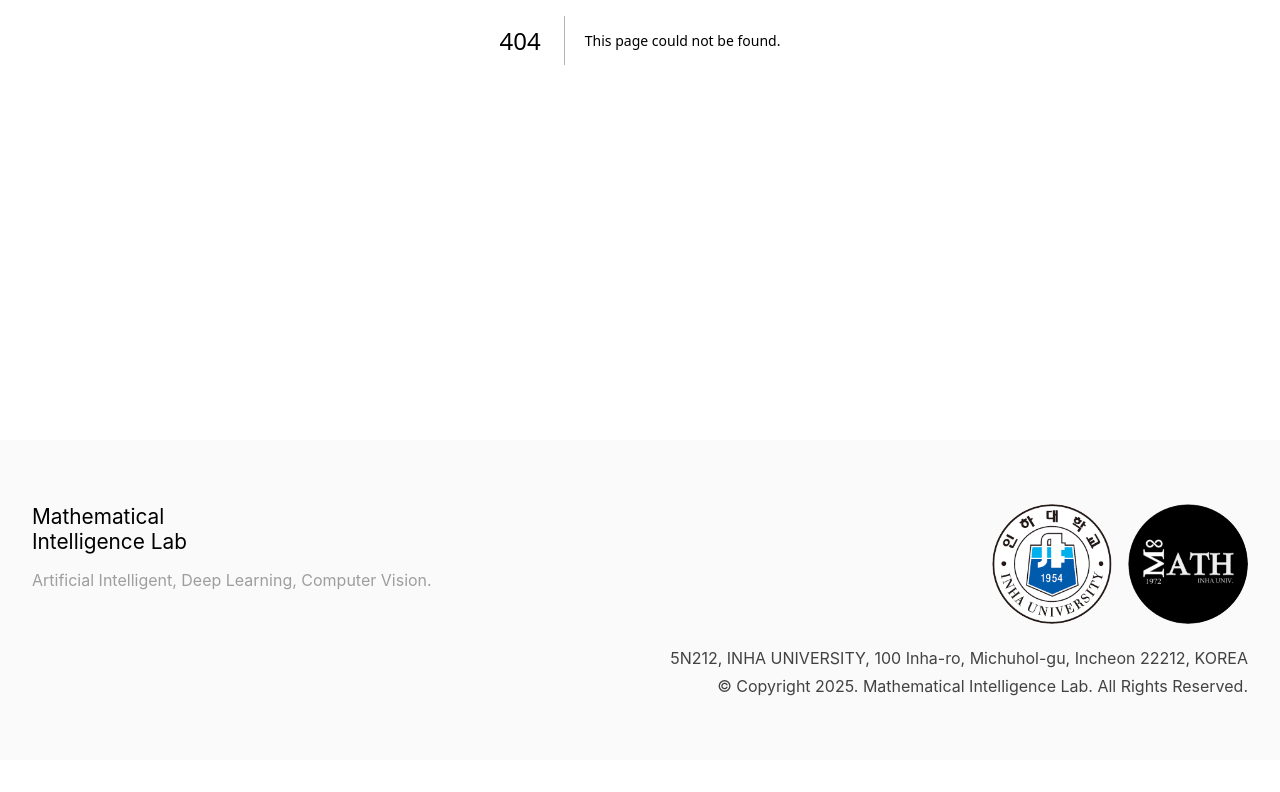
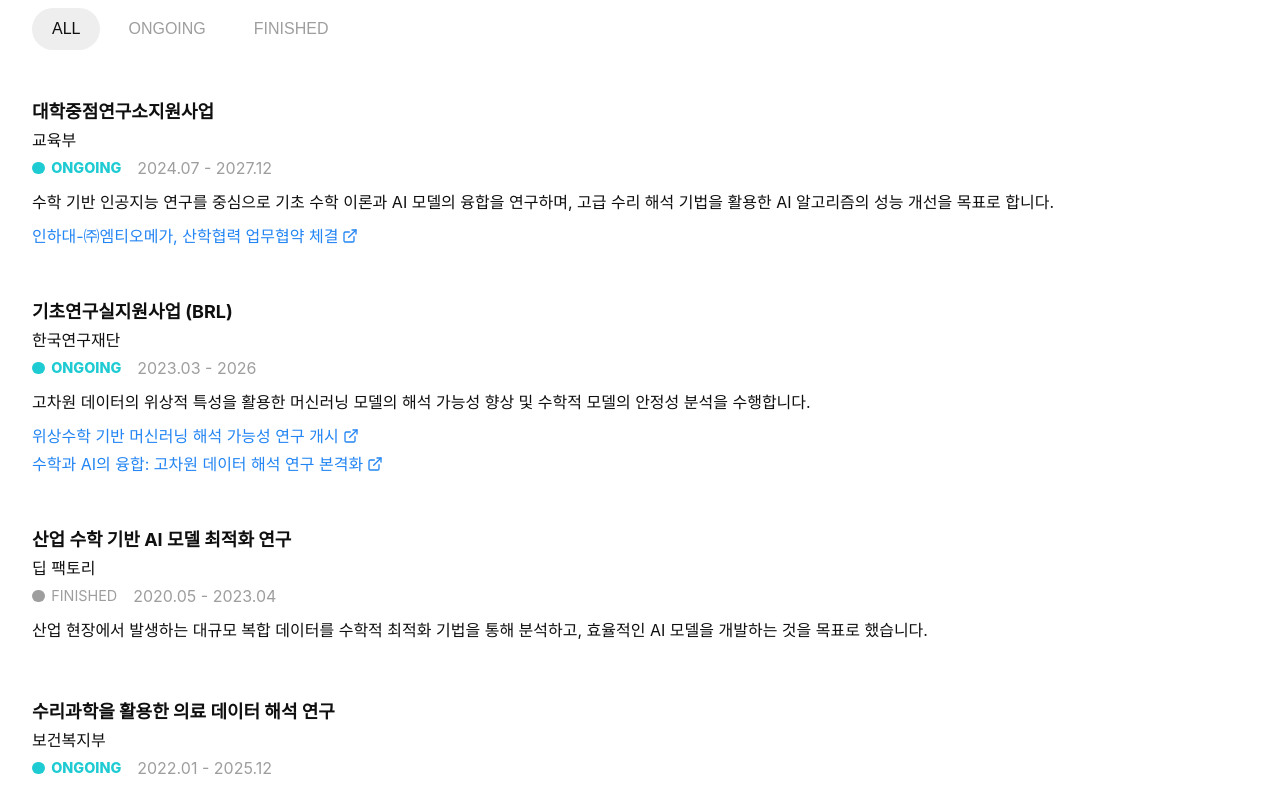
Before and after one commit to yooshnn/yshyun-lab, a Next.js app: page /project in a window 1280 px wide. Before the commit this address had no page. Shown: the part 480-1272 px from the top of the page. Before the commit the page ends 1240 px from the top, so only its background shows below. Built offline with nearby package versions, Linux system fonts and the light colour scheme.

Commit message:
feat: implement /project

```diff
--- /dev/null
+++ b/src/app/project/dummy.ts
@@ -0,0 +1,83 @@
+type Data = {
+  uid: number;
+  title: string;
+  organization: string;
+  ongoing: number;
+  period: string;
+  information: string;
+  article: { title: string; url: string }[];
+};
+
+export const data: { data: Data[] } = {
+  data: [
+    {
+      uid: 1,
+      title: '대학중점연구소지원사업',
+      organization: '교육부',
+      ongoing: 1,
+      period: '2024.07 - 2027.12',
+      information:
+        '수학 기반 인공지능 연구를 중심으로 기초 수학 이론과 AI 모델의 융합을 연구하며, 고급 수리 해석 기법을 활용한 AI 알고리즘의 성능 개선을 목표로 합니다.',
+      article: [
+        {
+          title: '인하대-㈜엠티오메가, 산학협력 업무협약 체결',
+          url: 'https://inha.ac.kr/',
+        },
+      ],
+    },
+    {
+      uid: 2,
+      title: '기초연구실지원사업 (BRL)',
+      organization: '한국연구재단',
+      ongoing: 1,
+      period: '2023.03 - 2026',
+      information:
+        '고차원 데이터의 위상적 특성을 활용한 머신러닝 모델의 해석 가능성 향상 및 수학적 모델의 안정성 분석을 수행합니다.',
+      article: [
+        {
+          title: '위상수학 기반 머신러닝 해석 가능성 연구 개시',
+          url: 'https://nrf.re.kr/',
+        },
+        {
+          title: '수학과 AI의 융합: 고차원 데이터 해석 연구 본격화',
+          url: 'https://news.example.com/article/brl-research',
+        },
+      ],
+    },
+    {
+      uid: 3,
+      title: '산업 수학 기반 AI 모델 최적화 연구',
+      organization: '딥 팩토리',
+      ongoing: 0,
+      period: '2020.05 - 2023.04',
+      information:
+        '산업 현장에서 발생하는 대규모 복합 데이터를 수학적 최적화 기법을 통해 분석하고, 효율적인 AI 모델을 개발하는 것을 목표로 했습니다.',
+      article: [],
+    },
+    {
+      uid: 4,
+      title: '수리과학을 활용한 의료 데이터 해석 연구',
+      organization: '보건복지부',
+      ongoing: 1,
+      period: '2022.01 - 2025.12',
+      information:
+        '위상 데이터 분석(TDA) 및 확률 모델을 활용해 의료 영상 및 임상 데이터에서 새로운 패턴을 발견하고, 진단 보조 시스템을 개발합니다.',
+      article: [
+        {
+          title: '의료 AI 혁신을 위한 수리 모델 도입',
+          url: 'https://mohw.go.kr/',
+        },
+      ],
+    },
+    {
+      uid: 5,
+      title: 'AI 기반 정밀 수학 모델 연구',
+      organization: '넥스리틱스',
+      ongoing: 0,
+      period: '2019.09 - 2022.08',
+      information:
+        '수학적 모델링을 통한 기계 학습 모델의 성능 개선 및 복잡한 물리 시스템의 시뮬레이션을 수행했습니다.',
+      article: [],
+    },
+  ],
+};
--- /dev/null
+++ b/src/app/project/page.tsx
@@ -0,0 +1,71 @@
+import { NavToggle, NavToggles, PageTitle, Wrapper } from '@/components';
+import { Project, Projects } from '@/components/pages/project/project';
+import { data } from './dummy';
+
+interface Props {
+  searchParams: {
+    filter: string;
+  };
+}
+
+export default async function Page({ searchParams }: Props) {
+  const getProjects = () => {
+    const { filter } = searchParams;
+
+    if (filter === 'ongoing') return data.data.filter((i) => i.ongoing);
+    if (filter === 'finished') return data.data.filter((i) => !i.ongoing);
+    return data.data;
+  };
+
+  return (
+    <>
+      <PageTitle title="Project" subtitle="" />
+      <Wrapper>
+        <NavToggles>
+          <NavToggle
+            url="/project?filter=all"
+            label="ALL"
+            paramKey="filter"
+            value="all"
+            fallback
+          />
+          <NavToggle
+            url="/project?filter=ongoing"
+            label="ONGOING"
+            paramKey="filter"
+            value="ongoing"
+          />
+          <NavToggle
+            url="/project?filter=finished"
+            label="FINISHED"
+            paramKey="filter"
+            value="finished"
+          />
+        </NavToggles>
+        <Projects>
+          {getProjects().map(
+            ({
+              uid,
+              title,
+              organization,
+              ongoing,
+              period,
+              information,
+              article,
+            }) => (
+              <Project
+                key={`project:${uid}`}
+                title={title}
+                organization={organization}
+                ongoing={ongoing}
+                period={period}
+                information={information}
+                article={article}
+              />
+            )
+          )}
+        </Projects>
+      </Wrapper>
+    </>
+  );
+}
--- /dev/null
+++ b/src/components/pages/project/project.module.scss
@@ -0,0 +1,68 @@
+@use '@/styles/color';
+
+.wrapper {
+  display: flex;
+  flex-direction: column;
+  row-gap: 3rem;
+
+  list-style: none;
+}
+
+.container {
+  > * {
+    line-height: 1.75rem;
+  }
+}
+
+.title {
+  font-size: 1.125rem;
+}
+
+.ongoing {
+  display: flex;
+  column-gap: 1rem;
+  align-items: center;
+
+  .period {
+    color: color.$muted;
+  }
+
+  .status {
+    display: inherit;
+    column-gap: 0.4rem;
+    align-items: center;
+    font-size: 0.9rem;
+
+    .circle {
+      width: 0.8rem;
+      height: 0.8rem;
+      border-radius: 50%;
+    }
+
+    &.ongoing {
+      color: color.$primary;
+      font-weight: 800;
+
+      .circle {
+        background-color: color.$primary;
+      }
+    }
+
+    &.finished {
+      color: color.$muted;
+
+      .circle {
+        background-color: color.$muted;
+      }
+    }
+  }
+}
+
+.article {
+  list-style: none;
+}
+
+.information {
+  margin: 0.5rem 0;
+  line-height: 1.5;
+}
--- /dev/null
+++ b/src/components/pages/project/project.tsx
@@ -0,0 +1,59 @@
+import clsx from 'clsx';
+import React from 'react';
+import { Link } from '@/components';
+import styles from './project.module.scss';
+
+interface WrapperProps extends React.PropsWithChildren {
+  title?: string;
+}
+
+export const Projects = ({ children }: WrapperProps) => (
+  <ul className={styles.wrapper}>{children}</ul>
+);
+
+interface ItemProps {
+  title: string;
+  organization: string;
+  ongoing: number;
+  period: string;
+  information: string;
+  article: { title: string; url: string }[];
+}
+
+export const Project = ({
+  title,
+  organization,
+  ongoing,
+  period,
+  information,
+  article,
+}: ItemProps) => {
+  return (
+    <li className={styles.container}>
+      <h4 className={styles.title}>{title}</h4>
+      <span className={styles.organization}>{organization}</span>
+      <div className={styles.ongoing}>
+        <div
+          className={clsx(
+            styles.status,
+            ongoing ? styles.ongoing : styles.finished
+          )}
+        >
+          <div className={styles.circle} />
+          <span>{ongoing ? 'ONGOING' : 'FINISHED'}</span>
+        </div>
+        <span className={styles.period}>{period}</span>
+      </div>
+      <p className={styles.information}>{information}</p>
+      <ul className={styles.article}>
+        {article.map(({ title, url }, index) => (
+          <li key={`article;url:${url};index:${index}`}>
+            <Link href={url} external>
+              {title}
+            </Link>
+          </li>
+        ))}
+      </ul>
+    </li>
+  );
+};
--- a/src/components/ui/index.tsx
+++ b/src/components/ui/index.tsx
@@ -4,3 +4,4 @@ export * from './page-title/page-title';
 export * from './email/email';
 export * from './timeline/timeline';
 export * from './chip/chip';
+export * from './nav-toggle/nav-toggle';
--- /dev/null
+++ b/src/components/ui/nav-toggle/nav-toggle.module.scss
@@ -0,0 +1,20 @@
+@use '@/styles/color';
+
+.toggle {
+  color: color.$muted;
+}
+
+.highlight {
+  background-color: color.$light;
+  color: color.$black;
+}
+
+.toggleGroup {
+  display: flex;
+  gap: 0.5rem;
+  margin-bottom: 3rem;
+
+  @include mobile {
+    margin-bottom: 2rem;
+  }
+}
--- /dev/null
+++ b/src/components/ui/nav-toggle/nav-toggle.tsx
@@ -0,0 +1,52 @@
+'use client';
+
+import clsx from 'clsx';
+import { useRouter, useSearchParams } from 'next/navigation';
+import { Button } from '../button/button';
+import styles from './nav-toggle.module.scss';
+
+export const NavToggles = ({ children }: React.PropsWithChildren) => (
+  <nav className={styles.toggleGroup}>{children}</nav>
+);
+
+interface ToggleProps {
+  url: string;
+  label: string;
+  value?: string;
+  paramKey: string;
+  onClick?: (url: string) => void;
+  fallback?: boolean;
+}
+
+export const NavToggle = ({
+  url,
+  label,
+  value,
+  paramKey,
+  onClick,
+  fallback,
+}: ToggleProps) => {
+  const router = useRouter();
+  const searchParams = useSearchParams();
+  const isHighlighted =
+    searchParams.get(paramKey) === value ||
+    (fallback && searchParams.get(paramKey) === null);
+
+  const handleClick = () => {
+    if (onClick) {
+      onClick(url);
+    } else {
+      router.push(url);
+    }
+  };
+
+  return (
+    <Button
+      variant="ghost"
+      onClick={handleClick}
+      className={clsx(styles.toggle, isHighlighted && styles.highlight)}
+    >
+      {label}
+    </Button>
+  );
+};
```
